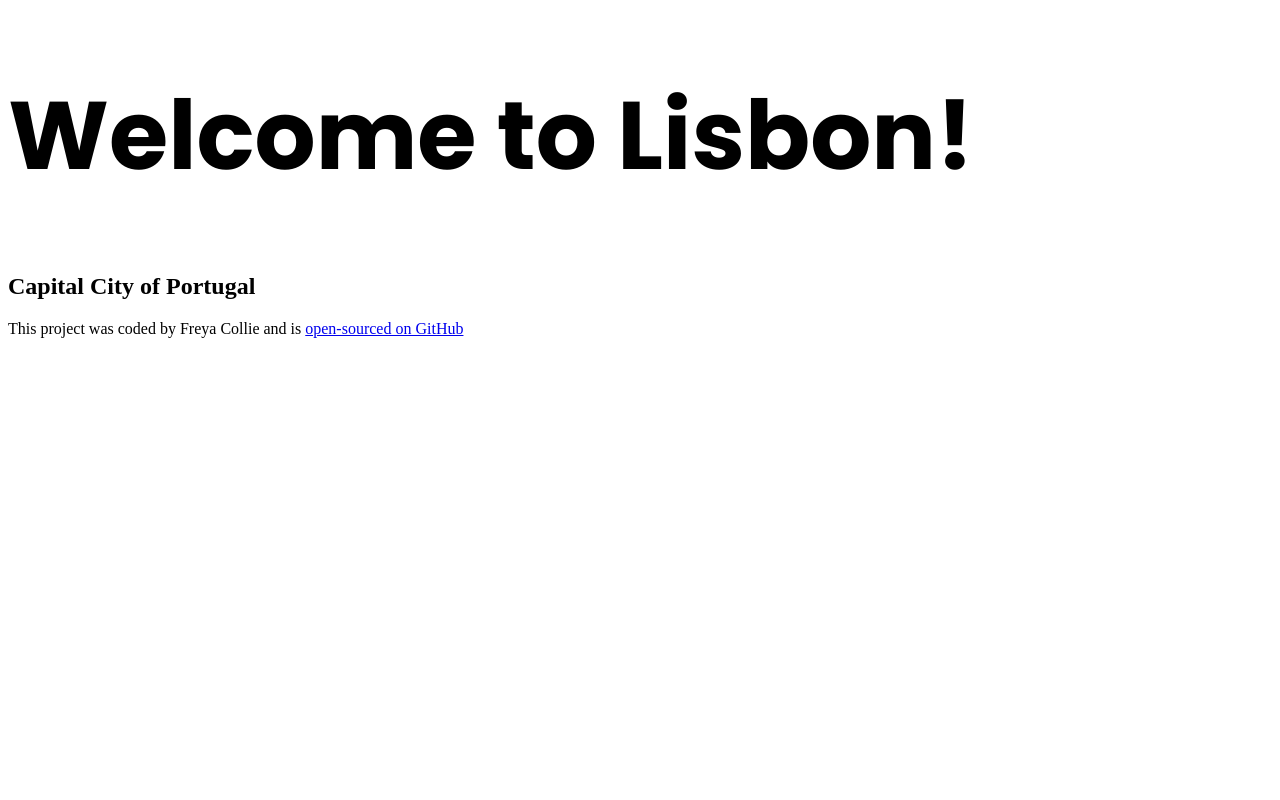
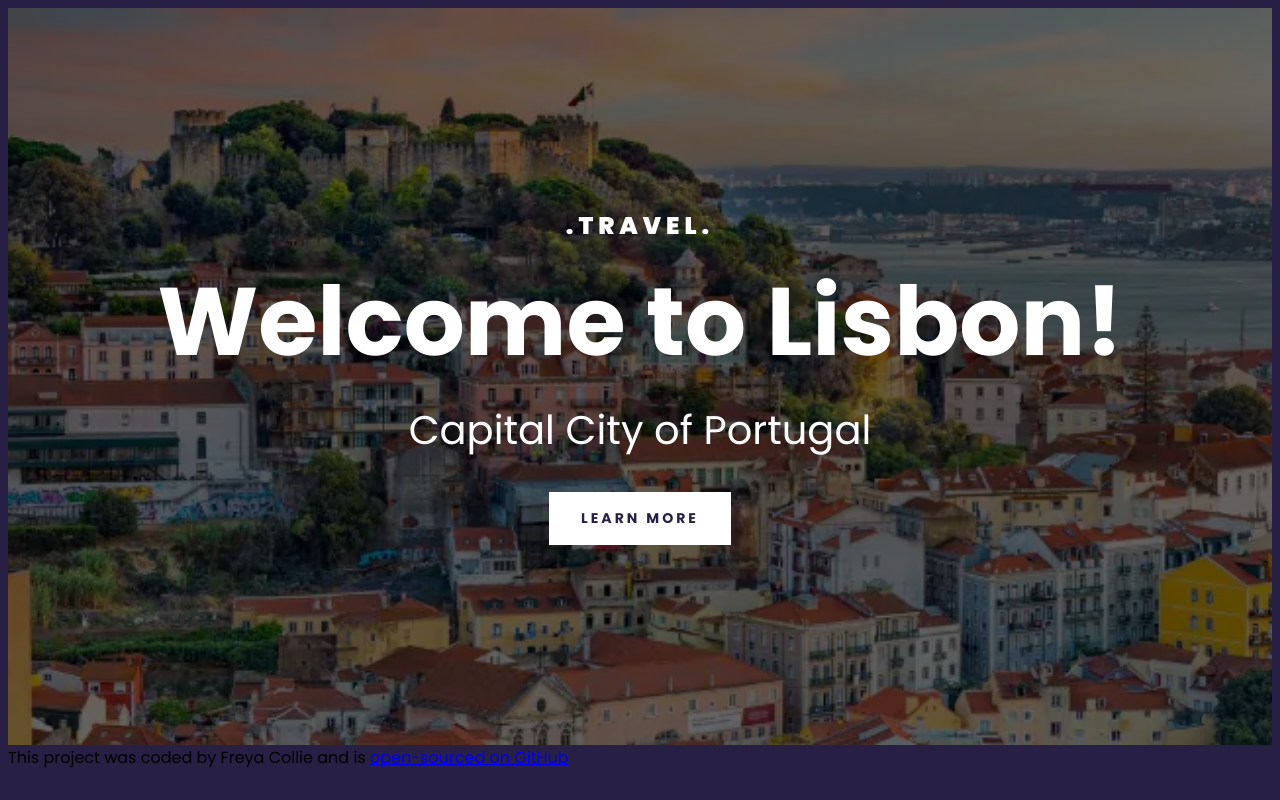
Before and after one commit to Amel-coder-dot/Travel-Project, a plain HTML site: page index.html in a window 1280 px wide. Drawn offline with Linux system fonts and the light colour scheme.

Commit message:
Added the header of the page

```diff
--- a/index.html
+++ b/index.html
@@ -13,14 +13,21 @@
     <title>Welcome to Lisbon</title>
   </head>
   <body>
+    <div class="container">
+      <header>
+        <h3>.TRAVEL.</h3>
         <h1>Welcome to Lisbon!</h1>
         <h2>Capital City of Portugal</h2>
-
+        <a href="#more">Learn more</a>
+      </header>
       <footer>
         This project was coded by Freya Collie and is
-      <a href="https://github.com/Amel-coder-dot/Travel-Project" target="_blank"
+        <a
+          href="https://github.com/Amel-coder-dot/Travel-Project"
+          target="_blank"
           >open-sourced on GitHub</a
         >
       </footer>
+    </div>
   </body>
 </html>
--- a/src/style.css
+++ b/src/style.css
@@ -1,7 +1,74 @@
-h1 {
+body {
   font-family: "Poppins", sans-serif;
-  font-style: normal;
+  background: #272044;
+}
+
+.container {
+  max-width: 1400px;
+  margin: 0 auto;
+}
+
+header {
+  background-image: linear-gradient(rgba(0, 0, 0, 0.6), rgba(0, 0, 0, 0.6)),
+    url("../images/lisbon-picture-1.jpg");
+  background-repeat: no-repeat;
+  background-size: cover;
+  color: white;
+  text-align: center;
+  padding: 200px 0;
+}
+
+header h1 {
   font-weight: 700;
   font-size: 96px;
-  line-height: 144px;
+  line-height: 1;
+  margin: 30px 0;
 }
+
+header h2 {
+  font-weight: 400;
+  font-size: 40px;
+  line-height: 1.5;
+  margin: 0;
+}
+
+header h3 {
+  font-weight: 900;
+  font-size: 24px;
+  line-height: 1.5;
+  letter-spacing: 5px;
+  margin: 0;
+}
+
+header a {
+  font-weight: 700;
+  font-size: 14px;
+  line-height: 1.5;
+  text-align: center;
+  color: #272044;
+  padding: 16px 32px;
+  margin-top: 32px;
+  display: inline-block;
+  letter-spacing: 3px;
+  text-decoration: none;
+  text-transform: uppercase;
+  background-color: white;
+}
+
+@media (max-width: 900px) {
+  header {
+    padding: 60px 0;
+  }
+
+  header h1 {
+    font-size: 48px;
+  }
+
+  header h2 {
+    font-size: 20px;
+  }
+
+  header h3 {
+    font-size: 12px;
+  }
+}
```
Also changed, not shown: images/lisbon-picture-1.jpg (added), 2 other files. Lines whose indentation alone changed are shown as unchanged.
